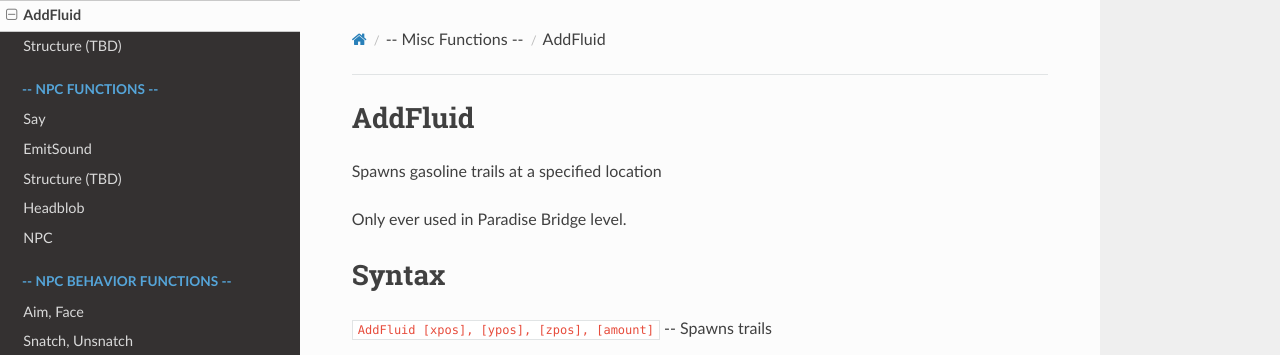
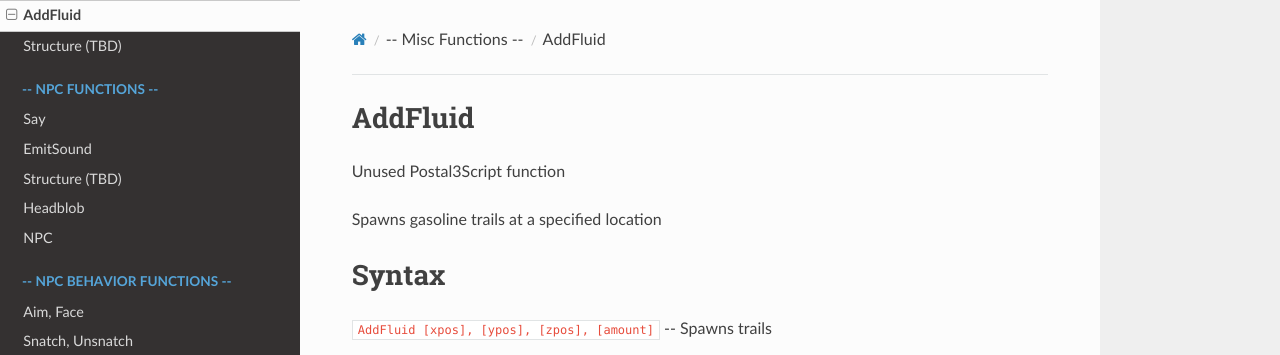
Before and after one commit to WhackJobInt/postal3scriptdocs, an MkDocs documentation site: the page built from docs/addfluid.md, in a window 1280 px wide and 1150 px high. Shown: the top 355 px of the window. Built offline with MkDocs 1.6.1, drawn with Linux system fonts in a browser that asks for light colours; nearby versions of some CDN libraries.

Commit message:
AddFluid is unused

```diff
--- a/docs/addfluid.md
+++ b/docs/addfluid.md
@@ -1,6 +1,6 @@
 # AddFluid
+<p>Unused Postal3Script function
 <p>Spawns gasoline trails at a specified location
-<p>Only ever used in Paradise Bridge level.
 <h1>Syntax</h1>
 <p><code class="language-js">AddFluid [xpos], [ypos], [zpos], [amount]</code> -- Spawns trails
 <p>Default Amount is 300 if no Amount was defined
```
